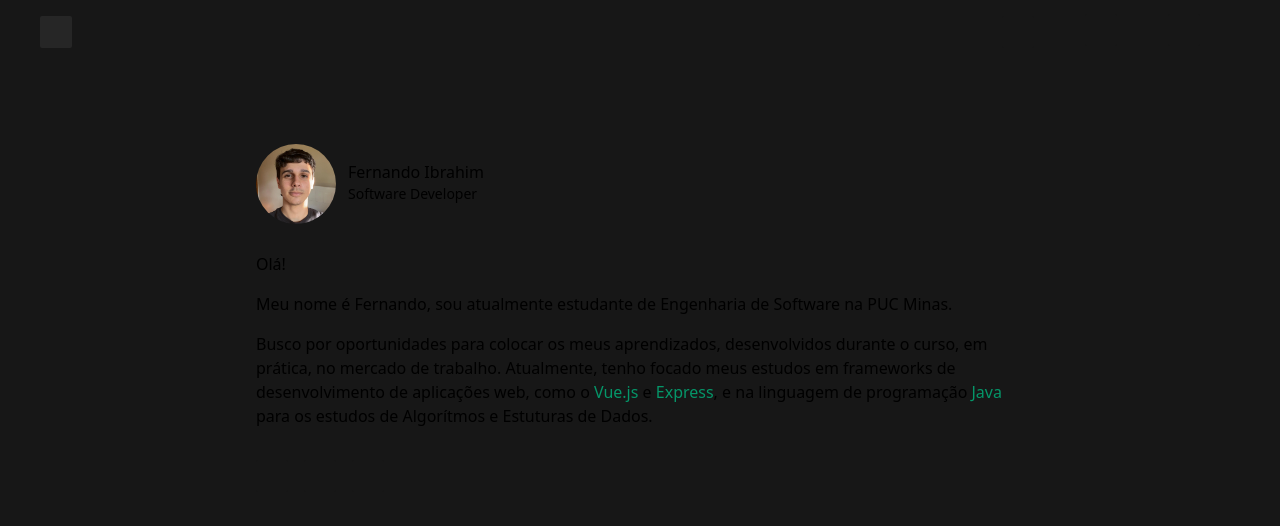
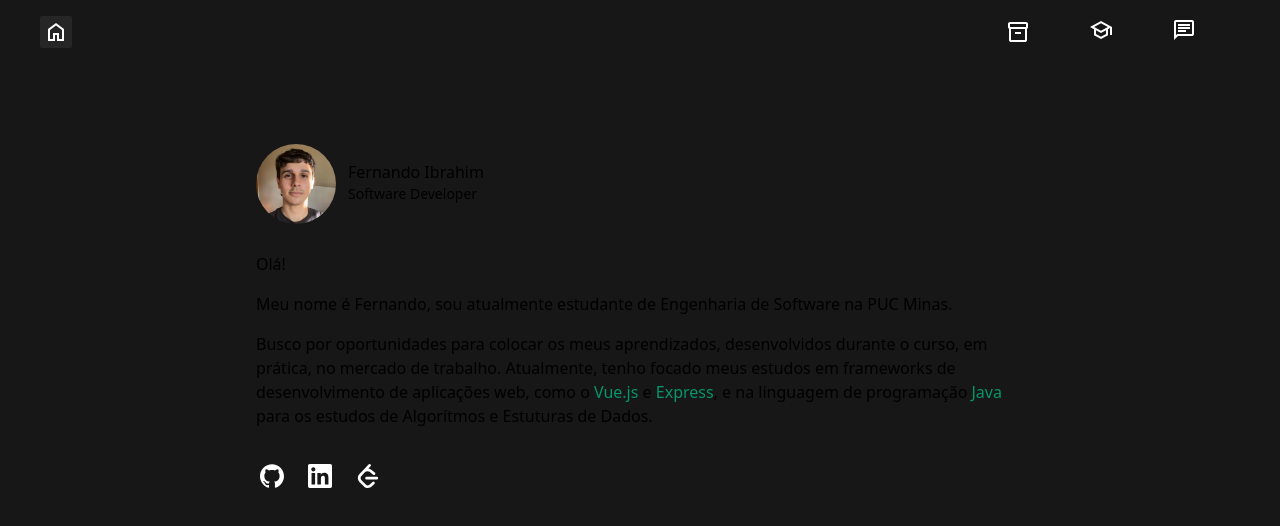
Before and after one commit to FernandoIbrahim/portifolio-front, a Vue app: page / in a window 1280 px wide. Shown: the top 526 px of the page. Built offline with nearby package versions, Linux system fonts and the light colour scheme.

Commit message:
icon error

```diff
--- a/src/components/common/ButtonComponent.vue
+++ b/src/components/common/ButtonComponent.vue
@@ -8,7 +8,7 @@
             >
             <!-- <span class="material-symbols-outlined prevent-select"> {{ content }} </span> -->
             <svg class="w-7 h-7 justify-center items-center p-0.5" fill="white">
-                <use :href="`https//localhost:5173/icons/icons.svg#${content}`" />
+                <use :href="`/icons/icons.svg#${content}`" />
             </svg>
 
         </button>
```
